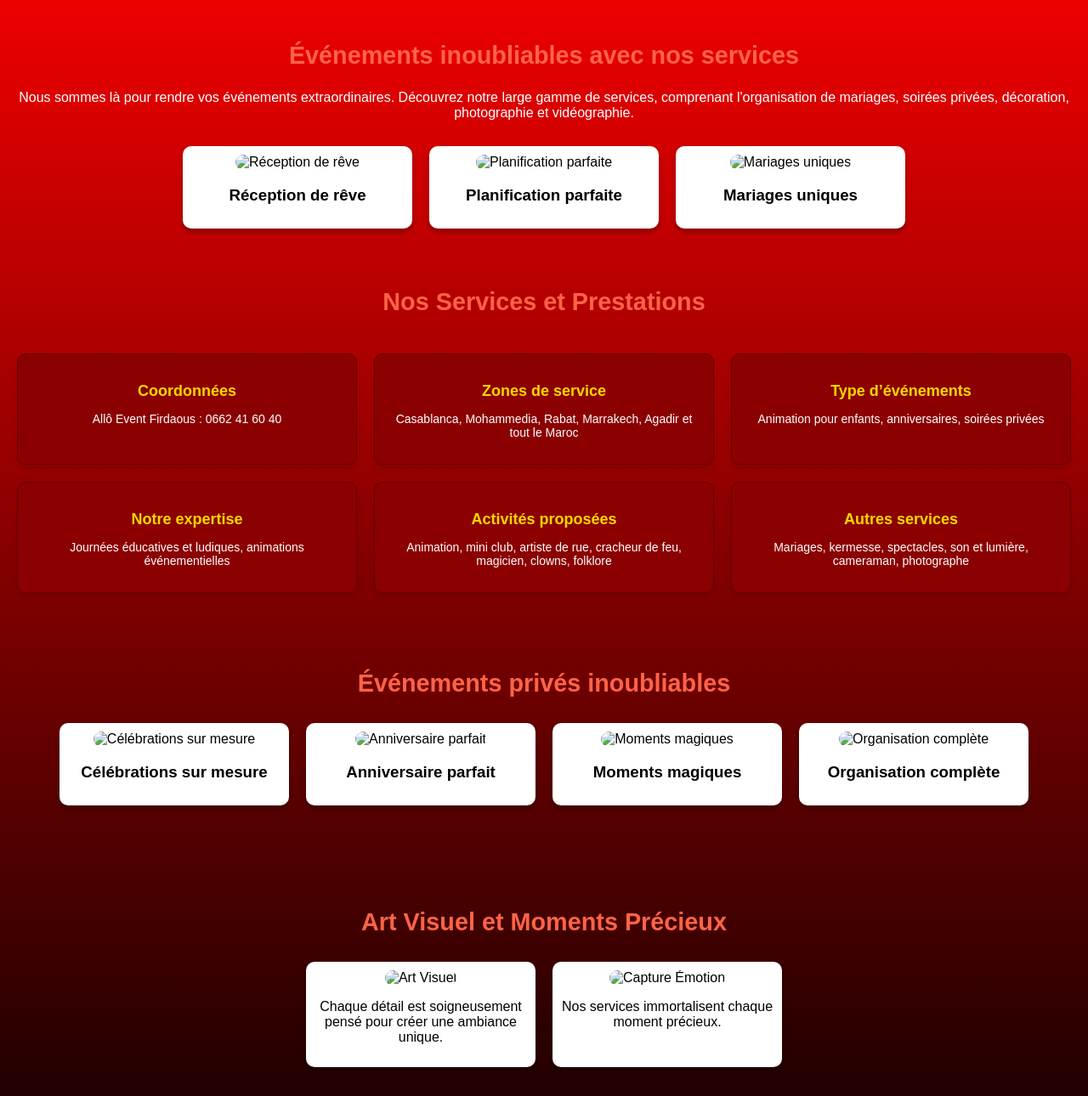
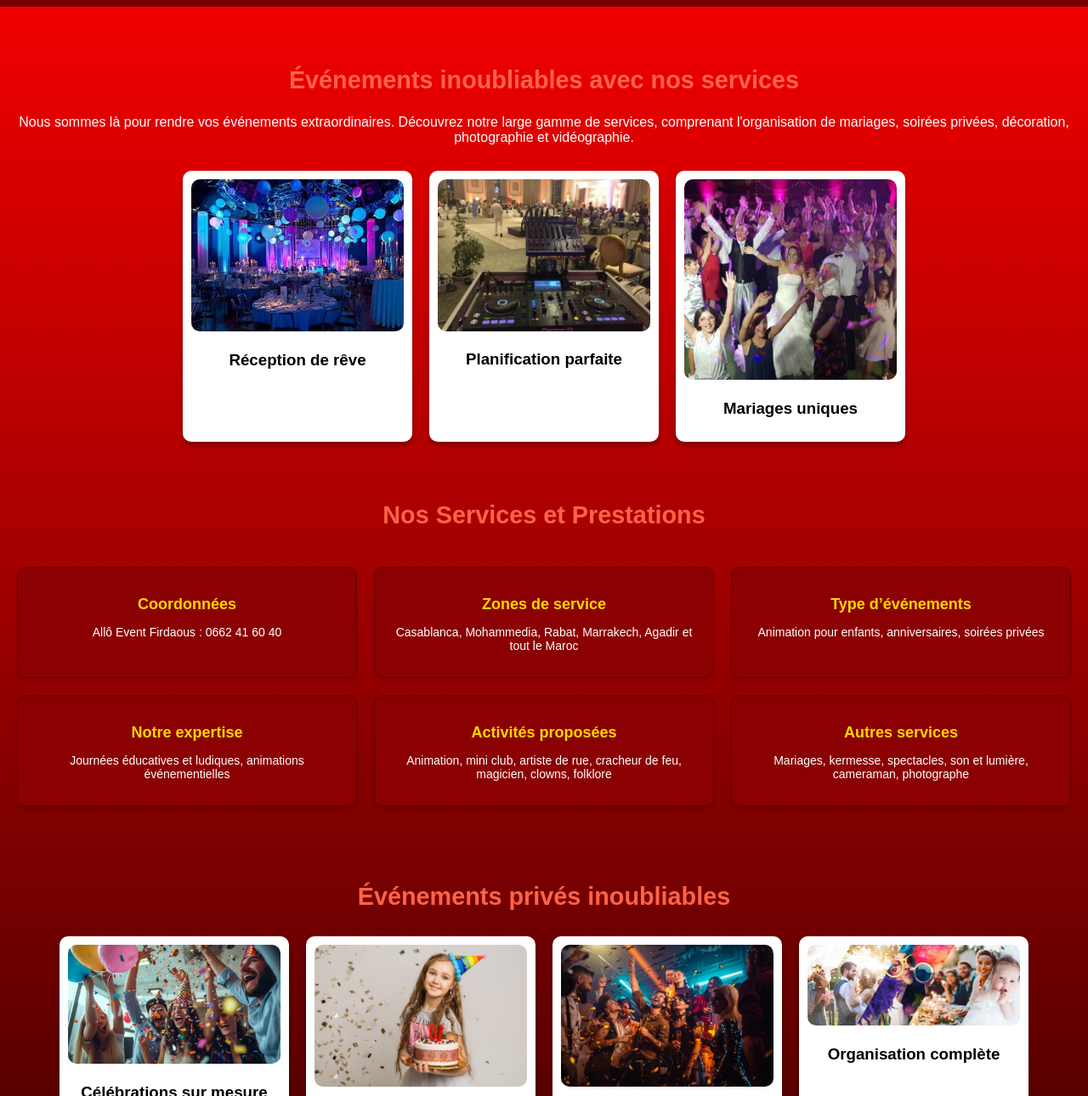
Before and after one commit to ElMehdiSamraouy/event-firdaous, a plain HTML site: page index.html in a window 1280 px wide. Shown: the part 116-1406 px from the top of the page at 85% size. Drawn offline with Linux system fonts and the light colour scheme.

Commit message:
event firdaous

```diff
--- a/index.html
+++ b/index.html
@@ -13,7 +13,7 @@
 <body>
   <header class="header">
     <div class="logo">
-      <img src="IMG-20250115-WA0021.jpg" alt="Logo Event Firdaous" style="height: 80px;">
+      <img src="image/IMG-20250115-WA0021.jpg" alt="Logo Event Firdaous" style="height: 80px;">
     </div>
     <div class="header-info">
       <h1 class="animated-title">EVENT FIRDAOUS</h1>
@@ -29,15 +29,15 @@
     <p>Nous sommes là pour rendre vos événements extraordinaires. Découvrez notre large gamme de services, comprenant l'organisation de mariages, soirées privées, décoration, photographie et vidéographie.</p>
     <div class="services-grid">
       <div class="service">
-        <img src="IMG-20250115-WA0023.jpg" alt="Réception de rêve" style="width: 100%; height: auto; border-radius: 10px;">
+        <img src="image/IMG-20250115-WA0023.jpg" alt="Réception de rêve" style="width: 100%; height: auto; border-radius: 10px;">
         <h3>Réception de rêve</h3>
       </div>
       <div class="service">
-        <img src="IMG-20250115-WA0008.jpg" alt="Planification parfaite" style="width: 100%; height: auto; border-radius: 10px;">
+        <img src="image/IMG-20250115-WA0008.jpg" alt="Planification parfaite" style="width: 100%; height: auto; border-radius: 10px;">
         <h3>Planification parfaite</h3>
       </div>
       <div class="service">
-        <img src="IMG-20250115-WA0006.jpg" alt="Mariages uniques" style="width: 100%; height: auto; border-radius: 10px;">
+        <img src="image/IMG-20250115-WA0006.jpg" alt="Mariages uniques" style="width: 100%; height: auto; border-radius: 10px;">
         <h3>Mariages uniques</h3>
       </div>
     </div>
@@ -82,19 +82,19 @@
     <h2>Événements privés inoubliables</h2>
     <div class="private-grid">
       <div class="event">
-        <img src="IMG-20250115-WA0018.jpg" alt="Célébrations sur mesure" style="width: 100%; height: auto; border-radius: 10px;">
+        <img src="image/IMG-20250115-WA0018.jpg" alt="Célébrations sur mesure" style="width: 100%; height: auto; border-radius: 10px;">
         <h3>Célébrations sur mesure</h3>
       </div>
       <div class="event">
-        <img src="IMG-20250115-WA0022.jpg" alt="Anniversaire parfait" style="width: 100%; height: auto; border-radius: 10px;">
+        <img src="image/IMG-20250115-WA0022.jpg" alt="Anniversaire parfait" style="width: 100%; height: auto; border-radius: 10px;">
         <h3>Anniversaire parfait</h3>
       </div>
       <div class="event">
-        <img src="IMG-20250115-WA0002.jpg" alt="Moments magiques" style="width: 100%; height: auto; border-radius: 10px;">
+        <img src="image/IMG-20250115-WA0002.jpg" alt="Moments magiques" style="width: 100%; height: auto; border-radius: 10px;">
         <h3>Moments magiques</h3>
       </div>
       <div class="event">
-        <img src="IMG-20250115-WA0015.jpg" alt="Organisation complète" style="width: 100%; height: auto; border-radius: 10px;">
+        <img src="image/IMG-20250115-WA0015.jpg" alt="Organisation complète" style="width: 100%; height: auto; border-radius: 10px;">
         <h3>Organisation complète</h3>
       </div>
     </div>
@@ -104,11 +104,11 @@
     <h2>Art Visuel et Moments Précieux</h2>
     <div class="art-grid">
       <div>
-        <img src="IMG-20250115-WA0010.jpg" alt="Art Visuel" style="width: 100%; height: auto; border-radius: 10px;">
+        <img src="image/IMG-20250115-WA0010.jpg" alt="Art Visuel" style="width: 100%; height: auto; border-radius: 10px;">
         <p>Chaque détail est soigneusement pensé pour créer une ambiance unique.</p>
       </div>
       <div>
-        <img src="IMG-20250115-WA0014.jpg" alt="Capture Émotion" style="width: 100%; height: auto; border-radius: 10px;">
+        <img src="image/IMG-20250115-WA0014.jpg" alt="Capture Émotion" style="width: 100%; height: auto; border-radius: 10px;">
         <p>Nos services immortalisent chaque moment précieux.</p>
       </div>
     </div>
```
